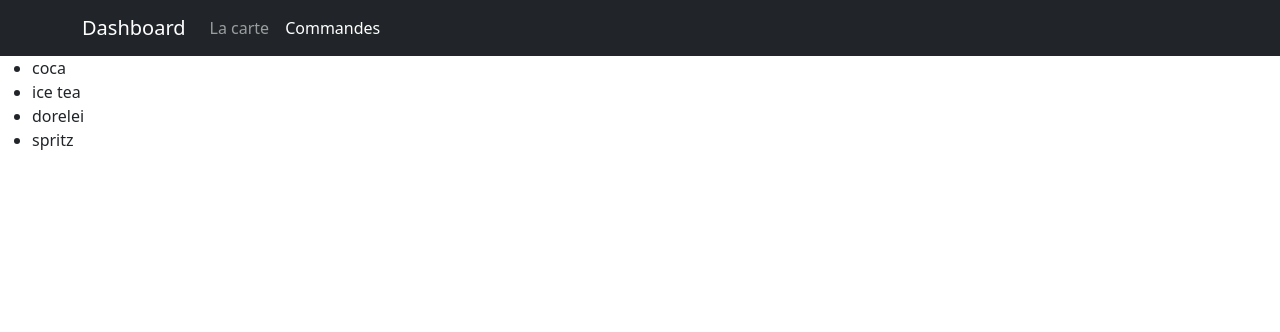
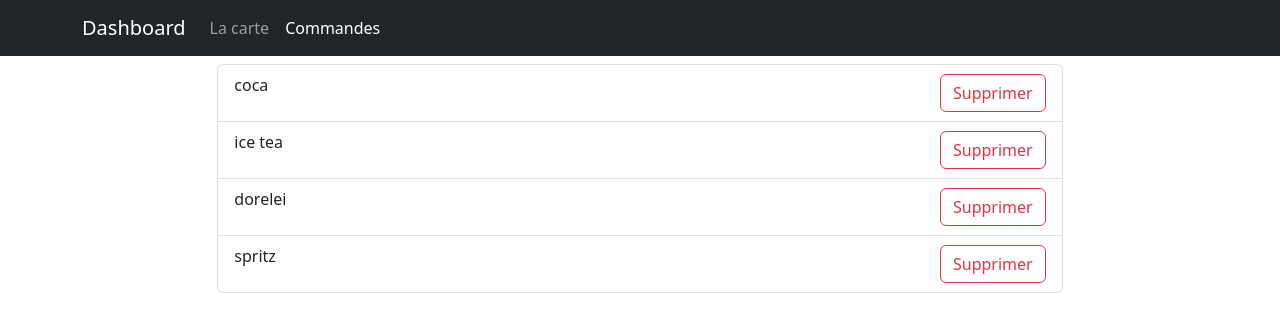
Before and after one commit to etienne-hlr/resto_service, a React (Create React App) app: page /commandes in a window 1280 px wide. Shown: the top 332 px of the page. Built offline with nearby package versions, Linux system fonts and the light colour scheme.

Commit message:
designing first list

```diff
--- a/src/components/list_command.js
+++ b/src/components/list_command.js
@@ -1,13 +1,23 @@
 import React from "react";
-
+import { ListGroup, Button, Col, Row } from "react-bootstrap";
 const CommandList = ({ items }) => {
-  console.log(items);
   return (
-    <ul>
-      {items.map((item, index) => (
-        <li key={index}>{item}</li>
-      ))}
-    </ul>
+    <Row className="d-flex justify-content-center pt-2">
+      <Col sm={10} xs={10} md={8}>
+        <ListGroup as="ul">
+          {items.map((item, index) => (
+            <ListGroup.Item
+              key={index}
+              as="li"
+              className="d-flex justify-content-between align-items-center"
+            >
+              <p>{item}</p>
+              <Button variant="outline-danger">Supprimer</Button>
+            </ListGroup.Item>
+          ))}
+        </ListGroup>
+      </Col>
+    </Row>
   );
 };
 
```
